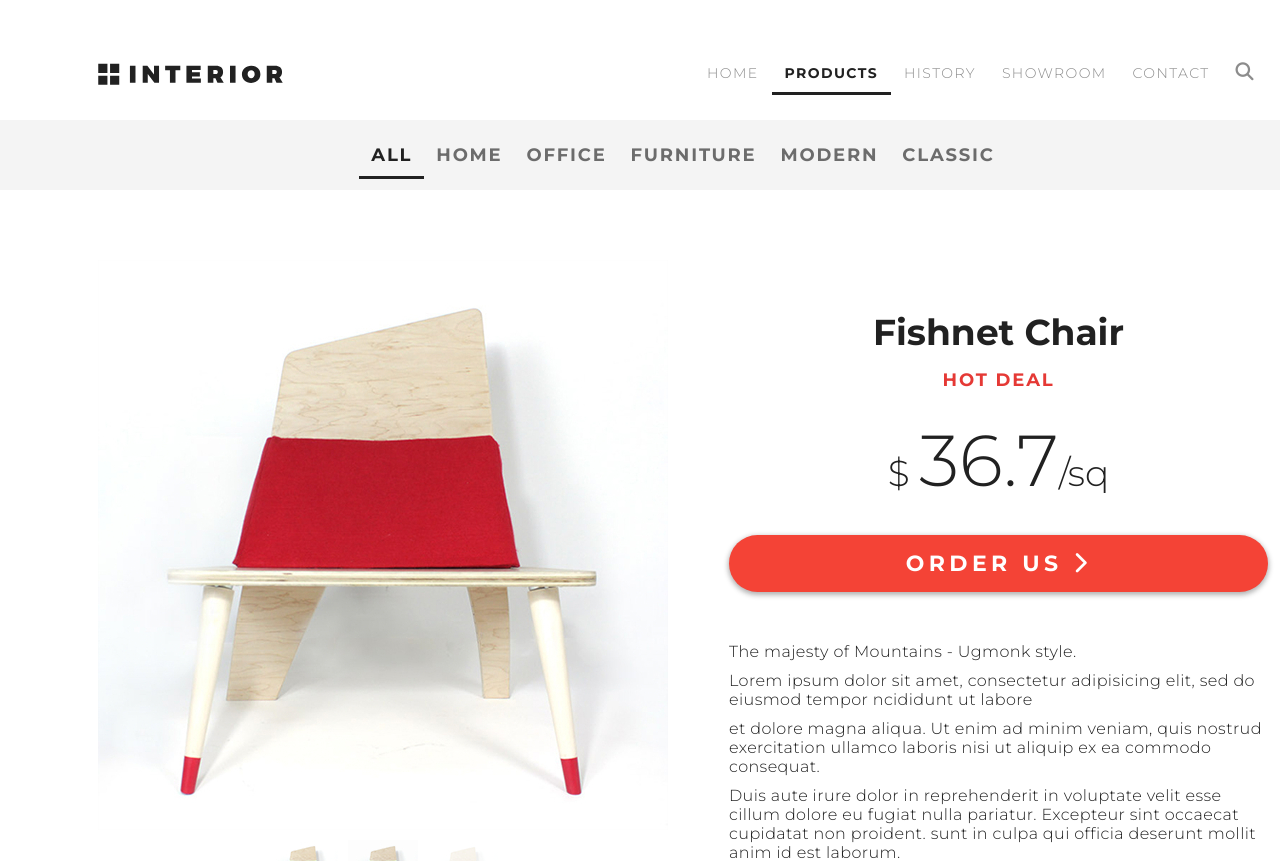
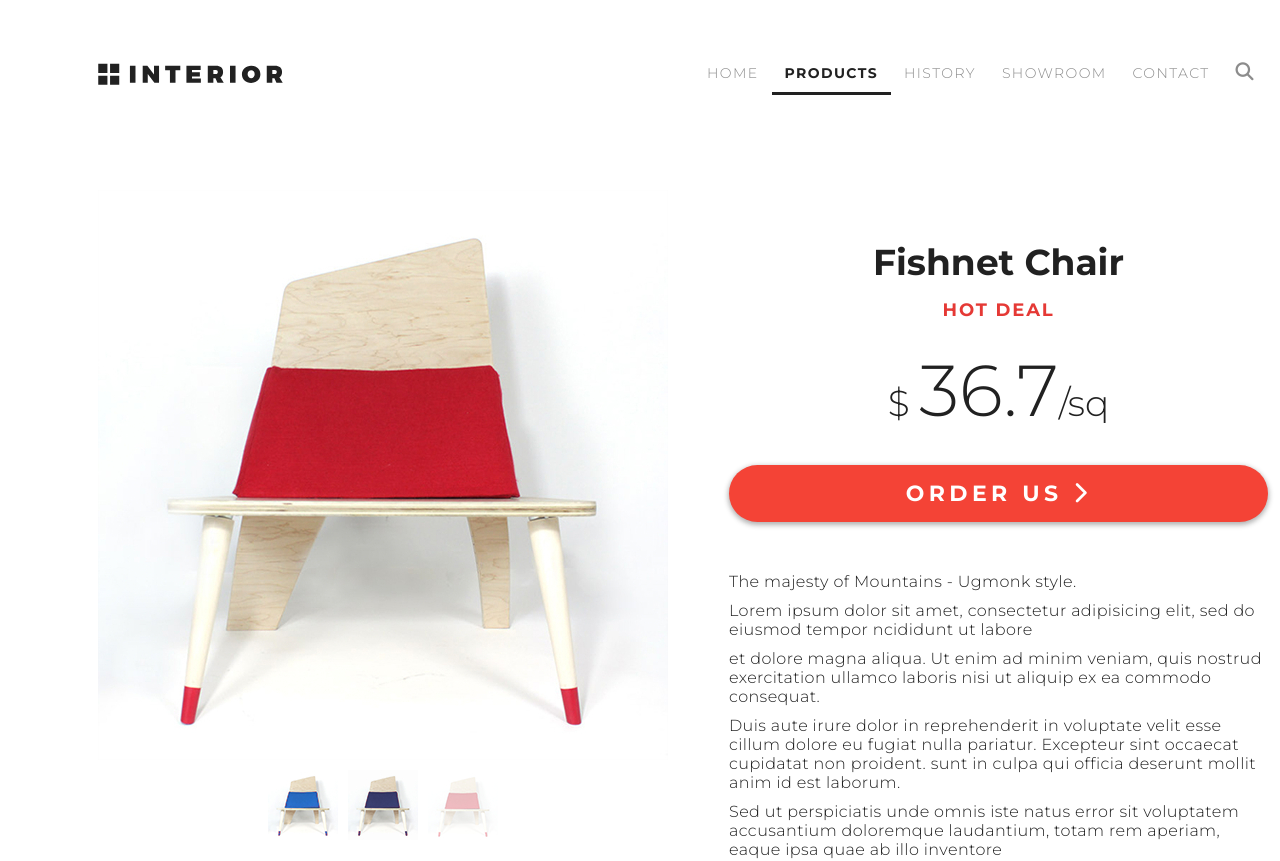
Before and after one commit to Iuliia-Fedkovych/DjangoGeekshop, a Django app: page /interior-product-details/ in a window 1280 px wide; the page is wider, and only the part inside the window is pictured. Shown: the top 861 px of that part. Run offline with Django 3.2, Linux system fonts and the light colour scheme; some libraries are stand-ins or nearby versions.

Commit message:
category menu

```diff
--- a/geekshop/geekshop/urls.py
+++ b/geekshop/geekshop/urls.py
@@ -19,6 +19,12 @@ import mainapp.views as mainapp
 
 urlpatterns = [
     path('', mainapp.main, name='main'),
+    path('interior-product/all/', mainapp.product),
+    path('interior-product/home/', mainapp.product),
+    path('interior-product/office/', mainapp.product),
+    path('interior-product/furniture/', mainapp.product),
+    path('interior-product/modern/', mainapp.product),
+    path('interior-product/classic/', mainapp.product),
     path('interior-product/', mainapp.product, name='product'),
     path('interior-contact/', mainapp.contact, name='contact'),
     path('interior-product-details/', mainapp.productdet, name='productdet'),
--- a/geekshop/mainapp/templates/mainapp/index.html
+++ b/geekshop/mainapp/templates/mainapp/index.html
@@ -80,7 +80,7 @@
             <div class="trending padding_site">
                 <div class="hading_trending">
                     <h2 class="trending_h2">Trending Products</h2>
-                    <a href="{% url 'productdet' %}" class="btn_ghost">explore all <i class="fas fa-chevron-right"></i></a>
+                    <a href="{% url 'product' %}" class="btn_ghost">explore all <i class="fas fa-chevron-right"></i></a>
                 </div>
                 <div class="tab_content">
                     <div class="trending_product" style="background-image: url({% static 'img/product-11.jpg' %})">
@@ -133,7 +133,7 @@
                     <h2 class="slider__h2">Fishnet Chair</h2>
                     <p class="text_reg slider__p">Seat and back with upholstery made of cold cure foam. Steel frame, available in matt powder-coated black or highly polished chrome.
                     </p>
-                    <a href="{% url 'product' %}" class="button button_long">Order Us <i class="fas fa-chevron-right"></i></a>
+                    <a href="{% url 'productdet' %}" class="button button_long">Order Us <i class="fas fa-chevron-right"></i></a>
                 </div>
                 <div class="slider__pagination">
                     <a href="#" class="circle"></a>
--- a/geekshop/mainapp/templates/mainapp/interior-product-details.html
+++ b/geekshop/mainapp/templates/mainapp/interior-product-details.html
@@ -6,17 +6,15 @@
             <div class="product_details_menu padding_site">
                 {% include 'mainapp/includes/inc_main_menu.html' %}
             </div>
-            <div class="product_information_menu">
+<!--            <div class="product_information_menu">
                 <ul class="tab-control">
-                    <li><a href="#" class="product_menu product_menu_active">All</a></li>
-                    <li><a href="#" class="product_menu">HOME</a></li>
-                    <li><a href="#" class="product_menu">OFFICE</a></li>
-                    <li><a href="#" class="product_menu">FURNITURE</a></li>
-                    <li><a href="#" class="product_menu">MODERN</a></li>
-                    <li><a href="#" class="product_menu">CLASSIC</a></li>
+                    {% for link in links_menu %}
+                    <li><a href="{% url link.href %}"
+                           class="product_menu {% if request.resolver_match.url_name == link.href %} product_menu_active {% endif %}">
+                        {{ link.name|title }}</a></li>
+                    {% endfor %}
                 </ul>
-
-            </div>
+            </div>-->
             <div class="product_information padding_site">
                 <div class="product_slider">
                     <div class="product_slider_big"></div>
--- a/geekshop/mainapp/templates/mainapp/interior-product.html
+++ b/geekshop/mainapp/templates/mainapp/interior-product.html
@@ -10,9 +10,9 @@
             <div class="products padding_site">
                 <div class="hading_featured">
                     <ul class="tab-control">
+                        <li><a href="/interior-product/all/" class="product_menu">ALL</a></li>
                         {% for category in categories %}
-                        <li><a href="#" class="product_menu">{{ category.name|title }}</a></li>
-
+                        <li><a href="/interior-product/{{ category.name }}/" class="product_menu">{{ category.name|title }}</a></li>
                         {% endfor %}
                     </ul>
                 </div>
```
